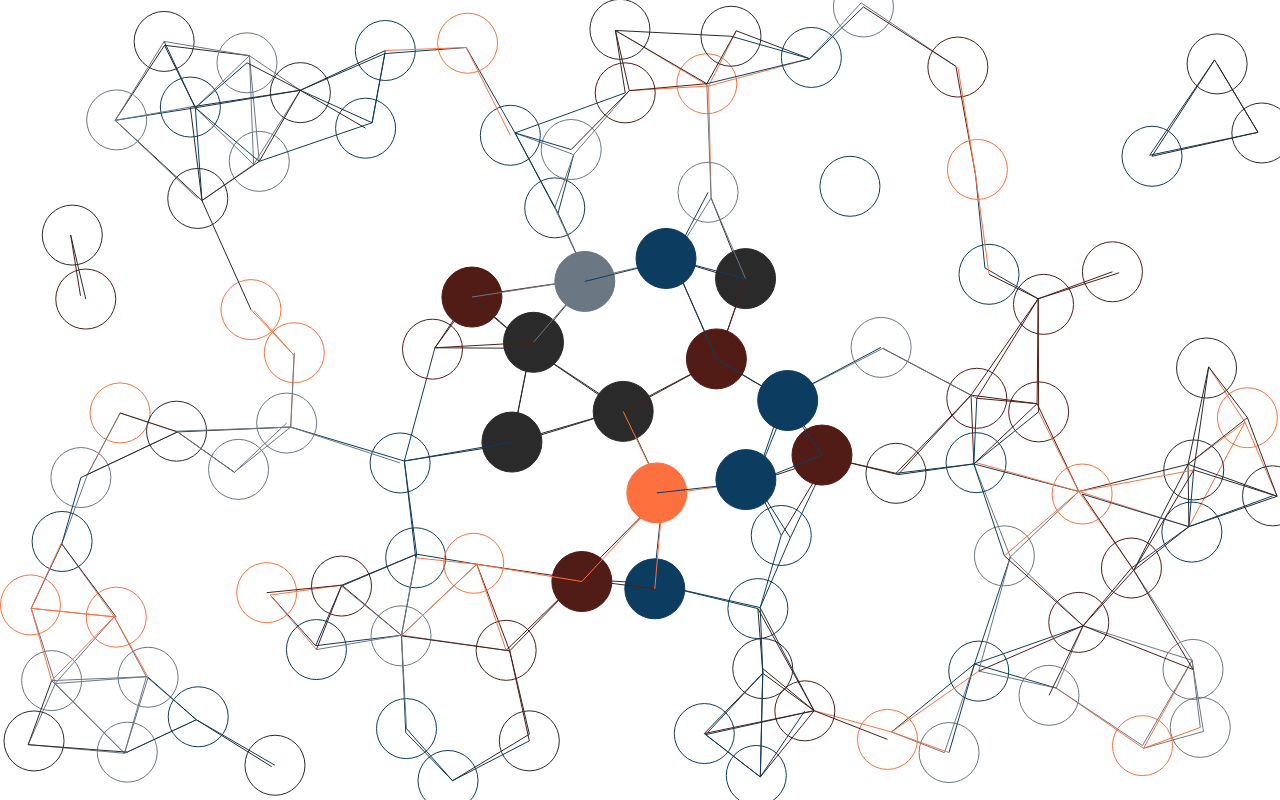
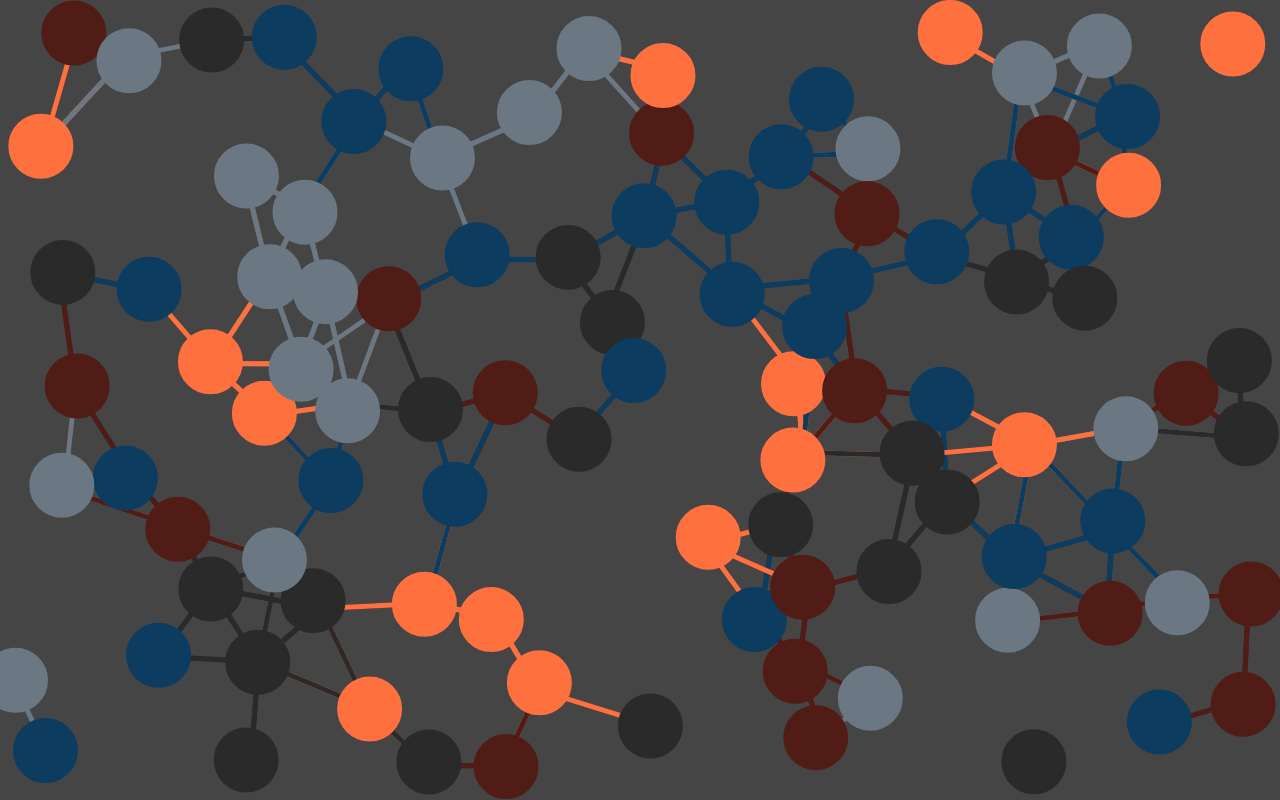
Before and after one commit to fersot100/canvas-collisions, a website built with webpack: page docs/index.html in a window 1280 px wide. Built offline with nearby package versions, Linux system fonts and the light colour scheme.

Commit message:
style changes

```diff
--- a/docs/index.html
+++ b/docs/index.html
@@ -10,6 +10,7 @@
 		}
 		canvas {
 			display: block;
+			background: rgb(70, 69, 69);
 		}
 
 	</style>
--- a/src/canvas.js
+++ b/src/canvas.js
@@ -114,8 +114,7 @@ class Rigidbody2D{
         c.stroke()
         c.closePath();
     }
-    update(rbs) {
-
+    updateCollision(rbs){
         this.checkMouse();
         this.handleScreenCollision();
         //Handle RB collisions
@@ -128,6 +127,8 @@ class Rigidbody2D{
                 this.connect(rbs[i]);
             }
         }
+    }
+    updateDraw(rbs) {
         //Update position
         this.pos = this.pos.add(this.vel);
         this.draw();
@@ -135,12 +136,12 @@ class Rigidbody2D{
     draw (){
         c.beginPath()
         c.arc(this.pos.x, this.pos.y, this.radius, 0, Math.PI * 2, false)
+        c.lineWidth = 5;
         c.strokeStyle = this.color;
         c.stroke()
-        if(this.filled){
-            c.fillStyle = this.color;
-            c.fill();
-        }
+        // if(this.filled){
+        c.fillStyle = this.color;
+        c.fill();
         c.closePath()
     }
 }
@@ -180,8 +181,11 @@ function update(currentTime) {
     //Clear and draw
     c.clearRect(0, 0, canvas.width, canvas.height);
     balls.forEach(ball => {
-     ball.update(balls);
+     ball.updateCollision(balls);
     });
+    balls.forEach(ball => {
+        ball.updateDraw(balls);
+       });
 }
 
 start();
```
Also changed, not shown: docs/js/canvas.bundle.js (+14 -8 lines), 1 other file.
